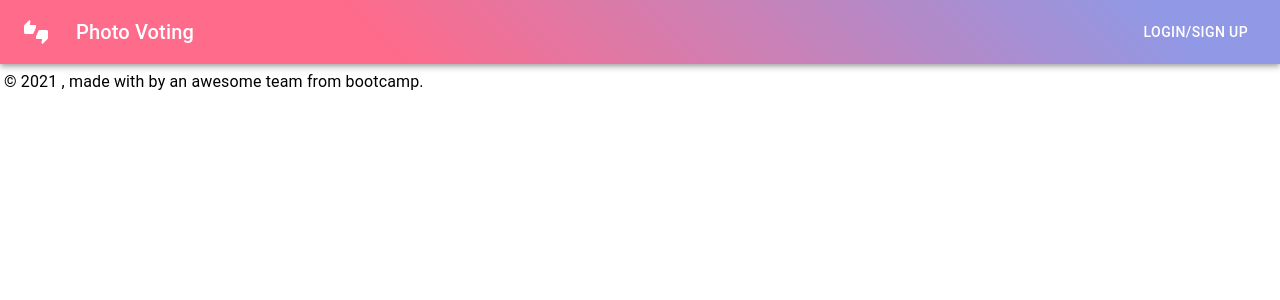
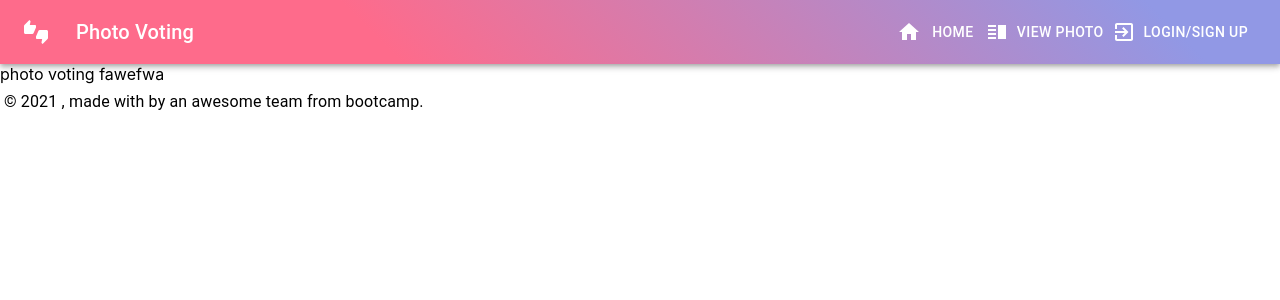
Before and after one commit to hunterD3CD/photo_voting, a React (Create React App) app in the folder client/: page /photo in a window 1280 px wide. Shown: the top 300 px of the page. Built offline with nearby package versions, Linux system fonts and the light colour scheme.

Commit message:
set up the vote page

```diff
--- a/client/src/App.js
+++ b/client/src/App.js
@@ -3,6 +3,7 @@ import {BrowserRouter as Router, Route, Switch} from 'react-router-dom'
 // ----------------------------------------- COMPONENTS & PAGES -----------------------------------
 import ButtonAppBar from "./components/Navbar.js"
 import Home from "./pages/Home.js"
+import PhotoVote from "./pages/PhotoVote"
 import Footer from "./components/Footer"
 
 function App() {
@@ -13,6 +14,7 @@ function App() {
         <div>
           <Switch>
             <Route exact path="/" component={Home} />
+            <Route exact path="/photo" component={PhotoVote} />
           </Switch>
         </div>
         <Footer />
--- a/client/src/components/Footer.js
+++ b/client/src/components/Footer.js
@@ -2,7 +2,7 @@ import * as React from "react";
 
 // ----------------------------------------------------MUI------------------------------------------------------
 import Typography from "@mui/material/Typography";
-import { Grid, Link } from "@mui/material";
+import { Grid } from "@mui/material";
 
 export default function Footer() {
   return (
--- a/client/src/components/Navbar.js
+++ b/client/src/components/Navbar.js
@@ -1,20 +1,17 @@
 import * as React from "react";
+// import { BrowserRouter as Router, Route, Switch } from "react-router-dom";
 import SignUpForm from "./SignupForm";
 import LoginForm from "./LoginForm";
+// import PhotoVote from "../pages/PhotoVote"
 
 // ----------------------------------------------------MUI------------------------------------------------------
-import AppBar from "@mui/material/AppBar";
-import Box from "@mui/material/Box";
-import Toolbar from "@mui/material/Toolbar";
-import Typography from "@mui/material/Typography";
-import Button from "@mui/material/Button";
-import IconButton from "@mui/material/IconButton";
+import {Grid, Box, AppBar, Toolbar, Typography, Button, IconButton, Dialog, DialogContent} from "@mui/material";
 import ThumbsUpDownIcon from "@mui/icons-material/ThumbsUpDown";
-import Grid from "@mui/material/Grid";
-import Dialog from "@mui/material/Dialog";
-import DialogContent from "@mui/material/DialogContent";
+import VerticalSplitIcon from "@mui/icons-material/VerticalSplit";
+import ExitToAppIcon from "@mui/icons-material/ExitToApp";
+import HomeIcon from "@mui/icons-material/Home";
 
-export default function ButtonAppBar(props) {
+const ButtonAppBar = (props) => {
   // set modal display state
   const [open, setOpen] = React.useState(false);
   const handleOpen = () => setOpen(true);
@@ -28,7 +25,12 @@ export default function ButtonAppBar(props) {
   return (
     <>
       <Box sx={{ flexGrow: 1 }}>
-        <AppBar position="static" style={{background: 'linear-gradient(45deg, #FE6B8B 30%, #9198e5 90%)'}}>
+        <AppBar
+          position="static"
+          style={{
+            background: "linear-gradient(45deg, #FE6B8B 30%, #9198e5 90%)",
+          }}
+        >
           <Toolbar>
             <IconButton
               size="large"
@@ -42,8 +44,15 @@ export default function ButtonAppBar(props) {
             <Typography variant="h6" component="div" sx={{ flexGrow: 1 }}>
               Photo Voting
             </Typography>
+            {/* /////////////////////////////////////////////////////////////// */}
+            <HomeIcon />
+            <Button color="inherit">Home</Button>
+
+            <VerticalSplitIcon />
+            <Button color="inherit">View Photo</Button>
             {/* ////////////////////////////////////////////////////////////////////////////////////////////////// */}
             {/* if user is logged in show logout, if not show login/signup */}
+            <ExitToAppIcon />
             <Button onClick={handleOpen} color="inherit">
               Login/Sign Up
             </Button>
@@ -59,7 +68,7 @@ export default function ButtonAppBar(props) {
         aria-describedby="modal-modal-description"
       >
         <DialogContent>
-          <Grid container >
+          <Grid container>
             {tabs.map((tab, index) => {
               return (
                 <Grid item key={index}>
@@ -86,3 +95,5 @@ export default function ButtonAppBar(props) {
     </>
   );
 }
+
+export default ButtonAppBar;
--- /dev/null
+++ b/client/src/pages/PhotoVote.js
@@ -0,0 +1,24 @@
+import React from "react";
+// ----------------------------------------------------MUI------------------------------------------------------
+// import { Grid} from "@mui/material";
+
+
+// const inlineStyle = {
+//   color: "#fff",
+//   left: "60%",
+//   top: "10%",
+//   position: "relative",
+//   padding: "20px",
+//   transform: "translate(-50%, -50%)",
+// };
+
+const PhotoVote = () => {
+  // ---------------------------------------------------JSX---------------------------------------------------------
+  return (
+    <>
+      <div>photo voting fawefwa</div>
+    </>
+  );
+};
+
+export default PhotoVote;
```
